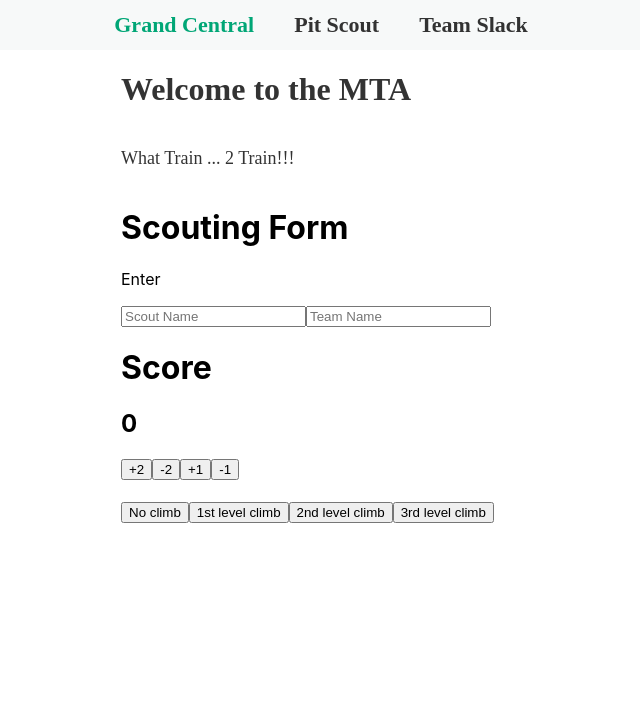
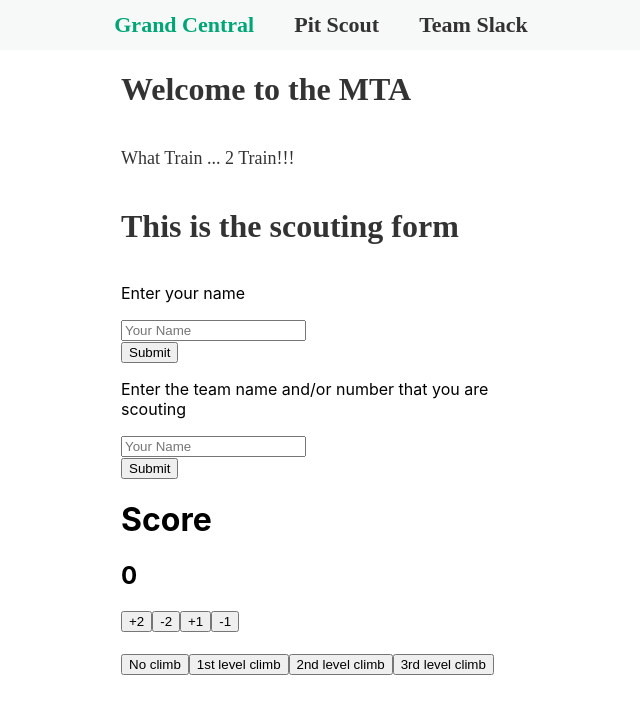
Before and after one commit to EzraJJu/FinalProject, a React (Create React App) app: page / in a window 1280 px wide. Shown: the top 714 px of the page, without its empty margins (319-959 px from the left). Built offline with nearby package versions, Linux system fonts and the light colour scheme; what webfontloader would draw is missing.

Commit message:
fixing submit box issue

```diff
--- a/src/Greeting/index.js
+++ b/src/Greeting/index.js
@@ -1,13 +1,18 @@
 import { Container, Hello, Text } from './styles'
 import React, { useState, useEffect } from 'react'
+import App from '../Comments'
+/*
 import Button from 'react-bootstrap/Button';
 import Form from 'react-bootstrap/Form';
+*/
 
 const Greeting = () => (
     <Container>
       <Hello>Welcome to the MTA</Hello>
       <Text>What Train ... 2 Train!!!</Text>
+      <Hello>This is the scouting form</Hello>
       <Content/>
+      <Content2/>
       <Score/>
       <Climb/>
     </Container>
@@ -57,39 +62,86 @@
  */
 
 
+/*
+export function Content() {
+  const [data,setData]=useState(null);
+  const [print,setPrint]=useState(false);
 
-
-export const Content = () => {
-  const [name, setName] = useState('')
-  const [team, setTeam] = useState('')
-
+  function getData(val)
+  {
+    setData(val.target.value)
+    setPrint(false)
+    console.warn(val.target.value)
+  }
   return (
-    <div>
-      <h1>Scouting Form</h1>
-      <p>Enter</p>
-      <form>
-      <input type="text" placeholder="Scout Name" value={name} setValue={setName}/>
-      <input type="text" placeholder="Team Name" value={team} setValue={setTeam}/>
-      </form>
+    <div className="App">
+      {
+      print?
+      <h1>{data}</h1>
+      :null
+      }
+      <input type="text" onChange={getData}/>
+      <button onClick={()=>setPrint(true)}> Print Value</button>
     </div>
   )
 }
 
-/*
-const inputContent = () => {
-  const [name, setName] = useState('')
-  const [team, setTeam] = useState('')
+^^^^^^^^^^^^^^^^^^^^^
+reference code:
+https://www.youtube.com/watch?v=Px4Lm8NixtE
+*/
 
-return (
-  <div>
-      <h1>Scouting Form</h1>
-      <p>Enter the following fields for the team you are scouting</p>
-      <input label="Scout Name" value={name} setValue={setName} />
-      <input label="Team Name" value={team} setValue={setTeam} />
-  </div>
-)
+export const Content = () => {
+  const [data, setData] = useState(null);
+  const [print, setPrint] = useState(false);
+
+  function getData(val){
+    setData(val.target.value)
+    setPrint(false)
+    console.warn(val.target.value)
+  }
+
+  return (
+    <div>
+      {
+        print?
+        <h1>{data}</h1>
+        :null
+      }
+      <p>Enter your name</p>
+      <form>
+      <input type="text" onChange={getData} placeholder="Your Name"/>
+      </form>
+      <button onClick={()=>setPrint(true)}> Submit</button>
+    </div>
+  )
 }
-*/
+
+export const Content2 = () => {
+  const [data, setData] = useState(null);
+  const [print, setPrint] = useState(false);
+
+  function getData(val){
+    setData(val.target.value)
+    setPrint(false)
+    console.warn(val.target.value)
+  }
+
+  return (
+    <div>
+      {
+        print?
+        <h1>{data}</h1>
+        :null
+      }
+      <p>Enter the team name and/or number that you are scouting</p>
+      <form>
+      <input type="text" onChange={getData} placeholder="Your Name"/>
+      </form>
+      <button onClick={()=>setPrint(true)}> Submit</button>
+    </div>
+  )
+}
 
 const Score = () => {
   const [score, setScore] = useState(0)
```
